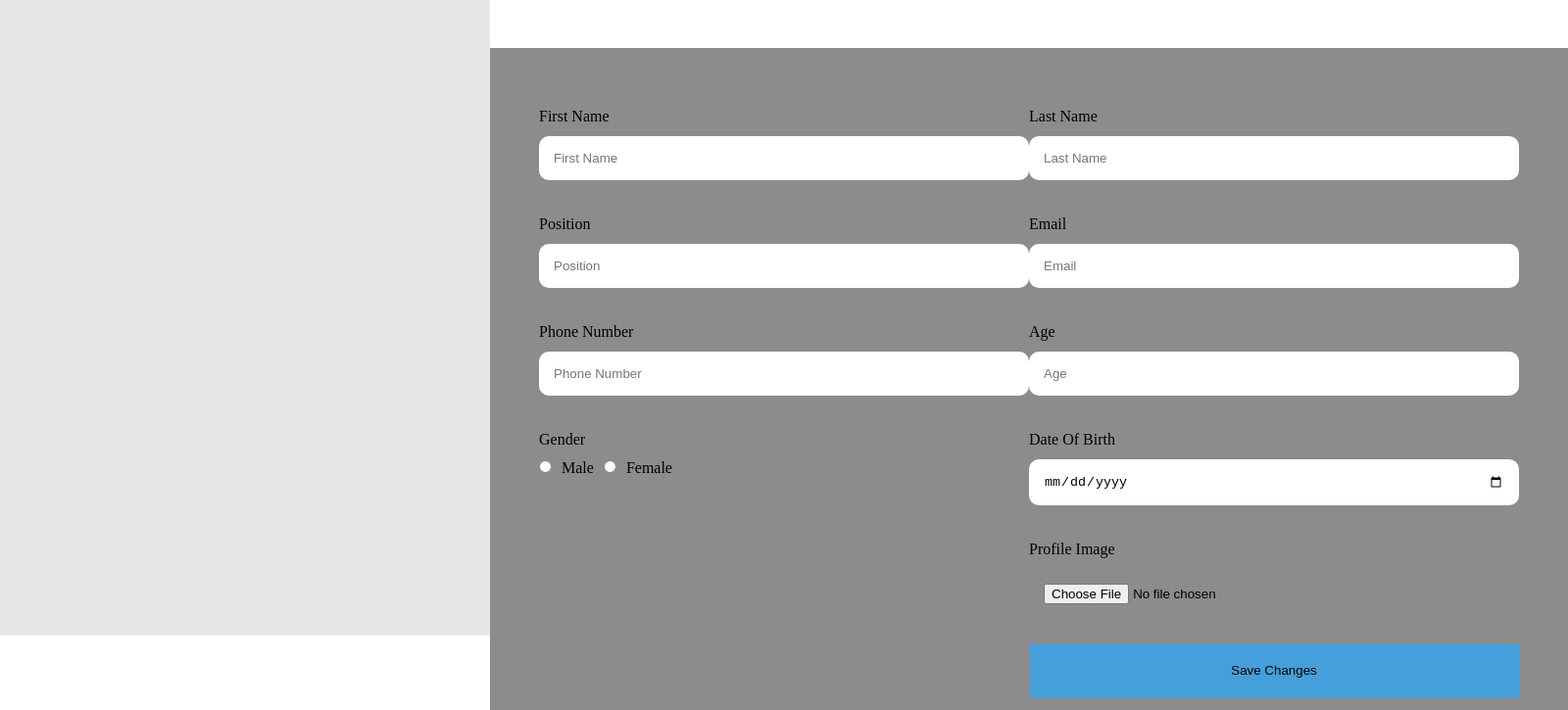
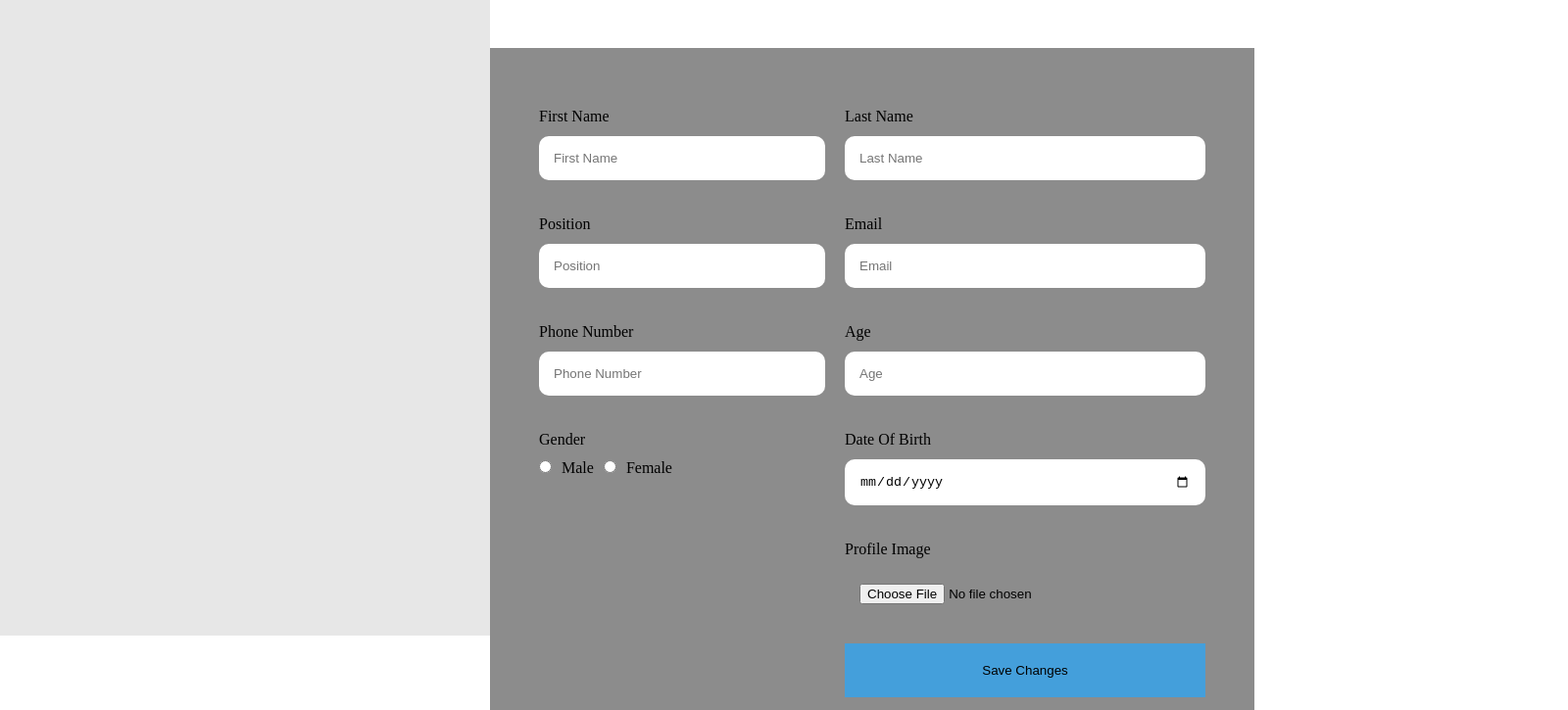
Before and after one commit to RevKeveyan/regtest, a React (Create React App) app in the folder reg/: page / in a window 1280 px wide. Shown: the part 151-876 px from the top of the page at 98% size, 1600 px wide, since content can reach past the window. Built offline with nearby package versions, Linux system fonts and the light colour scheme.

Commit message:
form verj

```diff
--- a/reg/src/component/form/style.scss
+++ b/reg/src/component/form/style.scss
@@ -1,6 +1,7 @@
 .form{
     display: grid;
     grid-template-columns: repeat(2,auto);
+    column-gap: 20px;
     row-gap: 25px;
     &_section{
         padding: 50px;
@@ -8,7 +9,8 @@
     }
     &_inputs{
         input{
-            width: 500px;
+            max-width: 500px;
+            width: 100%;
             padding: 15px;
             border-radius: 10px;
             border: none;
@@ -37,7 +39,8 @@
         }
     &_btn{
         cursor: pointer;
-        width: 500px;
+        max-width: 500px;
+        width: 100%;
         grid-column-start: 2;
         padding: 20px 0;
         background: #449FDB;
--- a/reg/src/component/menu/style.scss
+++ b/reg/src/component/menu/style.scss
@@ -2,13 +2,13 @@
 .left_menu{
     height: 100vh;
     background: #E7E7E7;
+    padding-top: 80px;
 }
 .menu{
     list-style-type: none;
     display: flex;
     flex-direction: column;
     align-items: center;
-    justify-content: flex-start;
     padding: 0;
     line-height: 40px;
     font-size: 20px;
```
